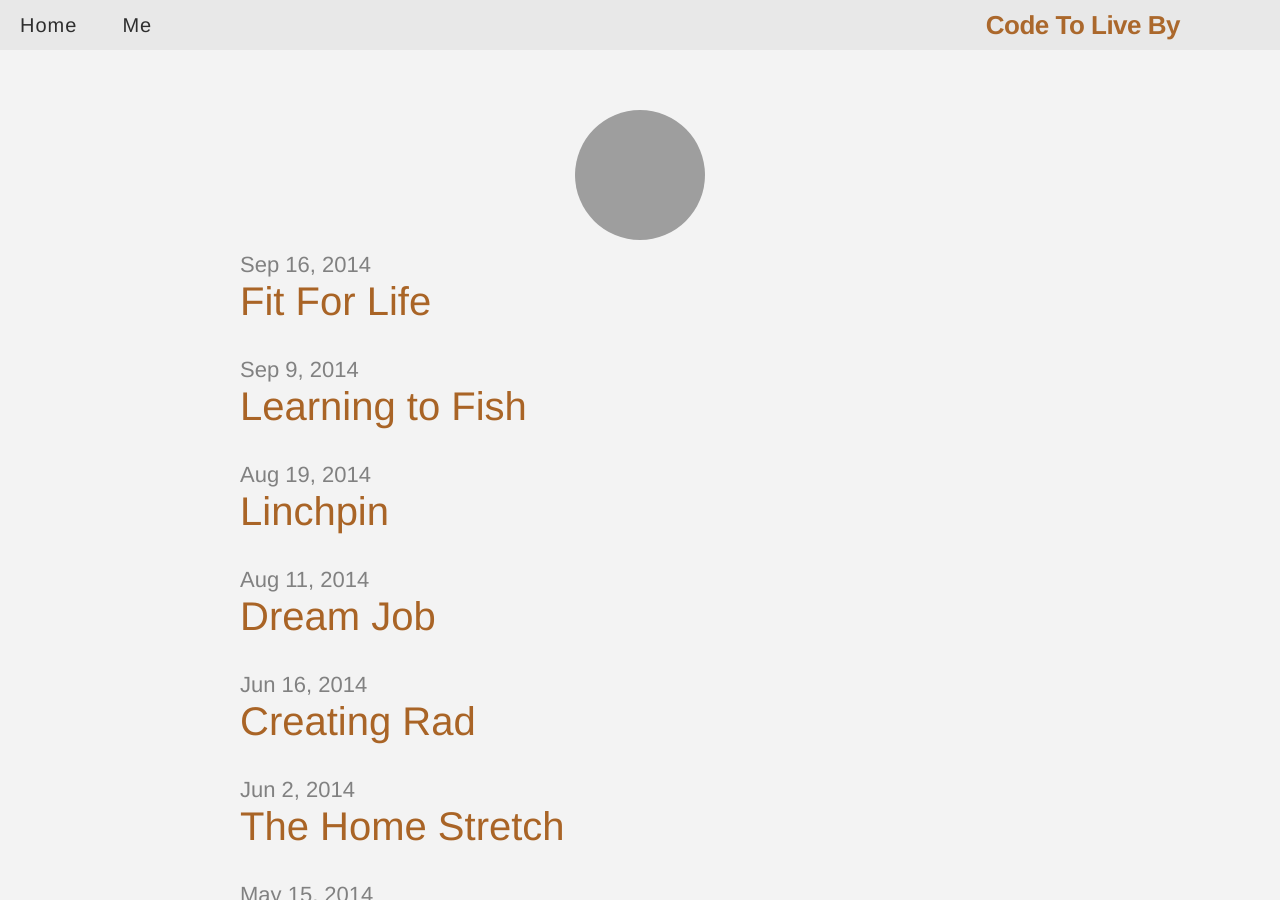
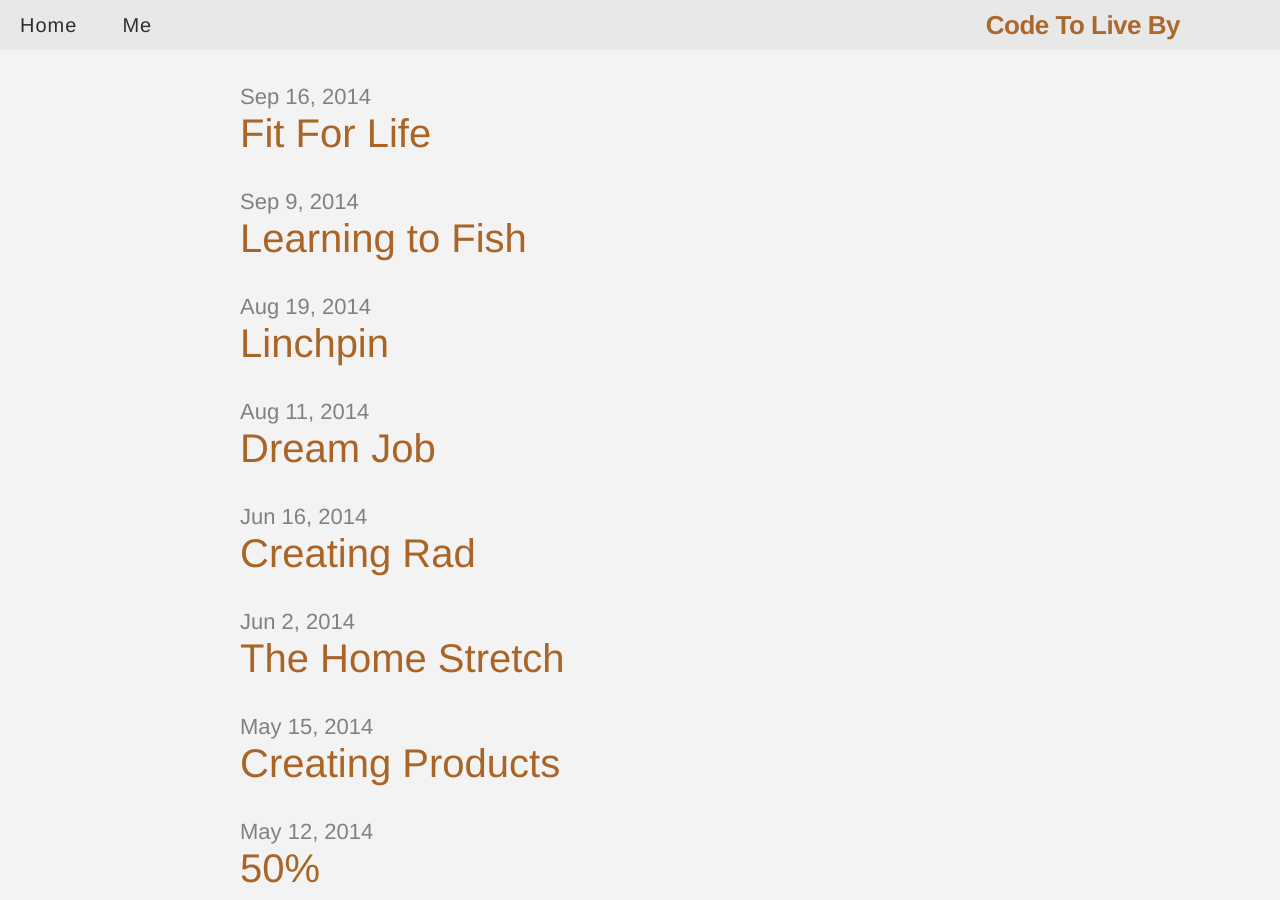
Before and after one commit to shawnlknight/blog, a Jekyll site: the page built from index.html, in a window 1280 px wide and 900 px high. Built offline with Jekyll 4.4.1, drawn with Linux system fonts in a browser that asks for light colours; some web fonts are replaced; the list of posts is cut into pages by our own code.

Commit message:
Update index.html

```diff
--- a/index.html
+++ b/index.html
@@ -3,9 +3,9 @@
 ---
 
 <div class="home">
-    <div class="me">
-      <img src="http://shawnleberknight.com/images/c90a2090.me.jpg" width='130' height='130' class="myPic">
-    </div>
+    <!--<div class="me">-->
+    <!--  <img src="http://shawnleberknight.com/images/c90a2090.me.jpg" width='130' height='130' class="myPic">-->
+    <!--</div>-->
 
   <!-- <h1>Posts</h1> -->
 
```
